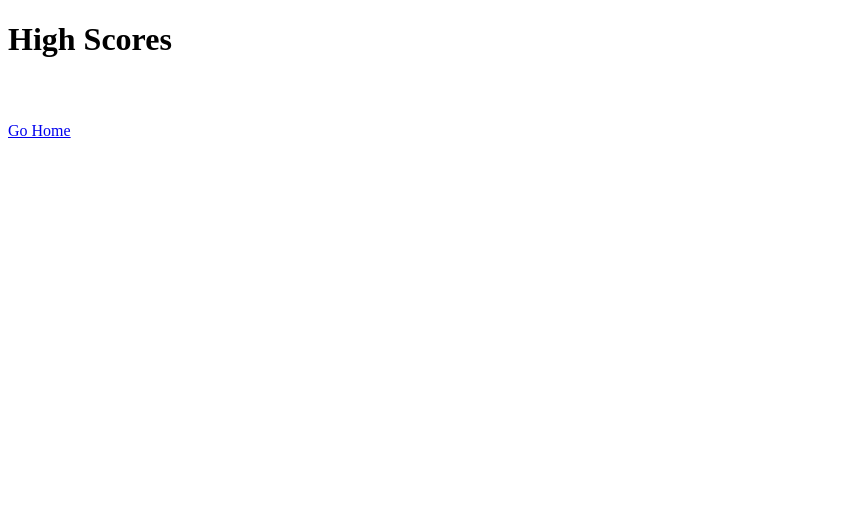
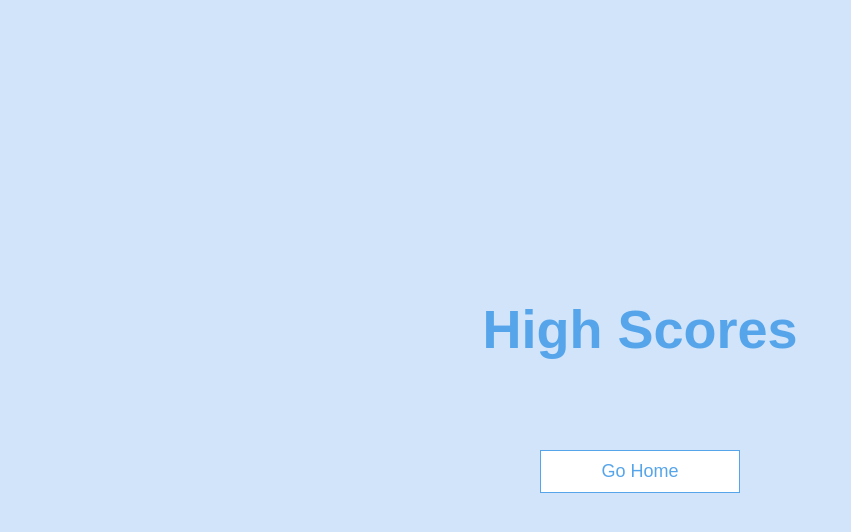
Before and after one commit to anilbaiga-030/Quick-Quiz, a plain HTML site: page highscore.html in a window 1280 px wide. Shown: the whole page, without its empty margins (0-851 px from the left). Drawn offline with Linux system fonts and the light colour scheme.

Commit message:
gameHome changed to index again

```diff
--- a/highscore.html
+++ b/highscore.html
@@ -5,7 +5,7 @@
     <meta http-equiv="X-UA-Compatible" content="IE=edge" />
     <meta name="viewport" content="width=device-width, initial-scale=1.0" />
     <title>High Score</title>
-    <link rel="stylesheet" href="gameHome.css" />
+    <link rel="stylesheet" href="index.css" />
     <link rel="stylesheet" href="highscore.css" />
   </head>
   <body>
@@ -13,7 +13,7 @@
       <div id="highScores" class="flex-center flex-column">
         <h1 id="finalScore">High Scores</h1>
         <ul id="highScoresList"></ul>
-        <a href="gameHome.html" class="btn">Go Home</a>
+        <a href="index.html" class="btn">Go Home</a>
       </div>
     </div>
 
```
